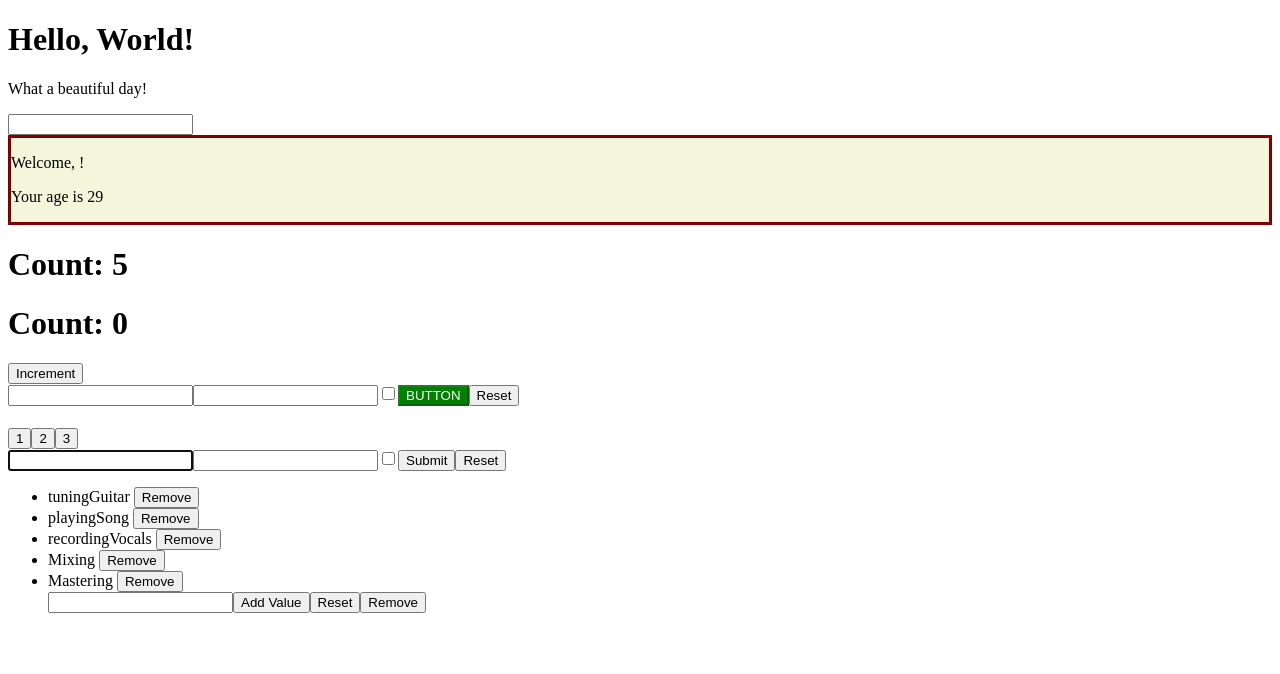
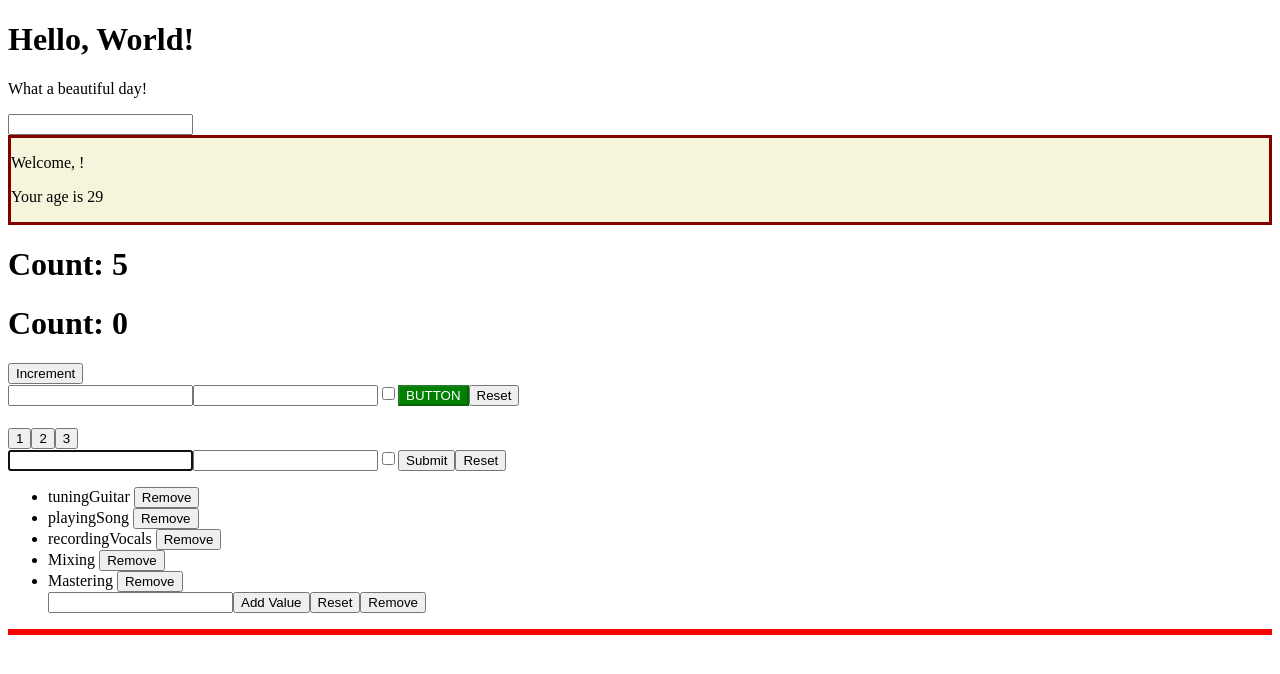
Before and after one commit to AlexRicci93/REACT-EXERCISES, a React (Create React App) app: page / in a window 1280 px wide. Shown: the top 674 px of the page. Built offline with nearby package versions, Linux system fonts and the light colour scheme.

Commit message:
component-composition-01

```diff
--- a/src/App.js
+++ b/src/App.js
@@ -8,6 +8,7 @@ import { InteractiveWelcome } from './InteractiveWelcome'
 import { Login } from './Login'
 import { UncontrolledLogin } from './UncontrolledLogin'
 import { TodoList } from './TodoList'
+import { Container } from './Container'
 
 
 export class App extends REACT.Component {
@@ -25,6 +26,7 @@ export class App extends REACT.Component {
                 <ClickTracker/>
                 <UncontrolledLogin/>
                 <TodoList/>
+                <Container/>
             </div>
         )
     }
--- /dev/null
+++ b/src/Container.js
@@ -0,0 +1,24 @@
+import React from "react";
+
+
+const MyStyle = {
+
+    backgroundColor: 'white',
+    border: '3px solid red'
+
+}
+
+export class Container extends React.Component {
+
+
+
+
+    render() {
+
+        return(
+            <>
+            <div style={MyStyle}></div>
+            </>
+        )
+    }
+}
```
